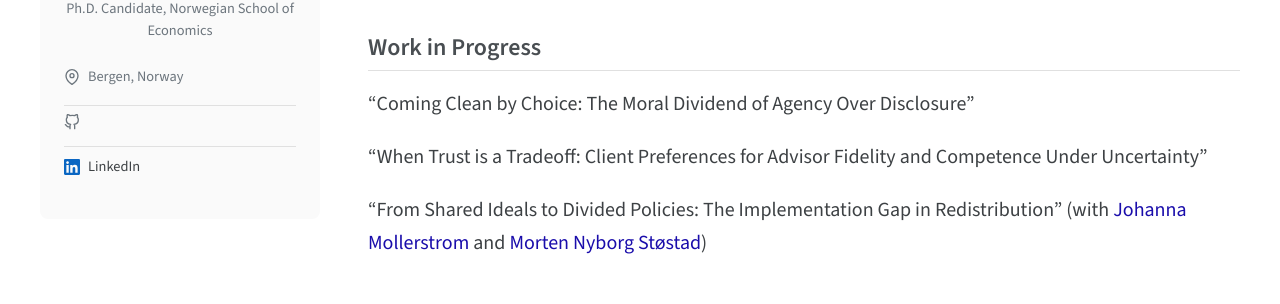
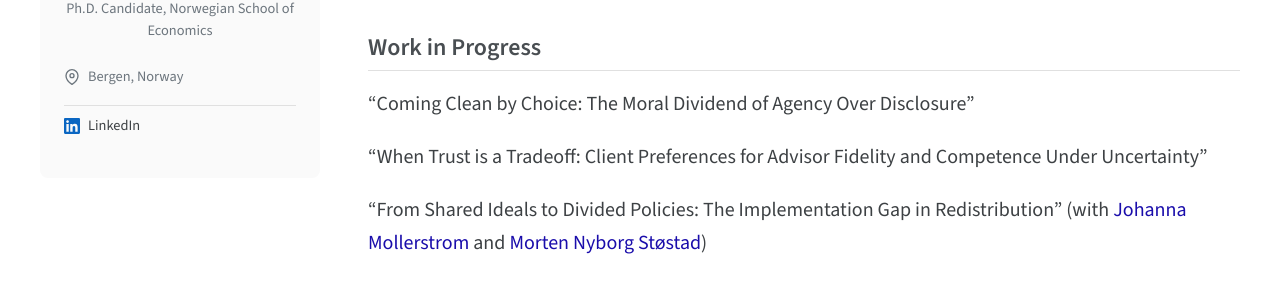
Before and after one commit to barnabas-bakucz/barnabas-bakucz.github.io, a Jekyll site: the page built from index.md, in a window 1280 px wide. Shown: the part 347-651 px from the top of the page. Built offline with Jekyll 4.4.1, drawn with Linux system fonts in a browser that asks for light colours.

Commit message:
update cv

```diff
--- a/_includes/author-profile.html
+++ b/_includes/author-profile.html
@@ -34,24 +34,6 @@
       </svg>
       {{ site.author.location }}
     </li>
-    {% endif %} {% if site.author.github %}
-    <li>
-      <svg
-        xmlns="http://www.w3.org/2000/svg"
-        width="16"
-        height="16"
-        viewBox="0 0 24 24"
-        fill="none"
-        stroke="currentColor"
-        stroke-width="2"
-        stroke-linecap="round"
-        stroke-linejoin="round"
-      >
-        <path
-          d="M9 19c-5 1.5-5-2.5-7-3m14 6v-3.87a3.37 3.37 0 0 0-.94-2.61c3.14-.35 6.44-1.54 6.44-7A5.44 5.44 0 0 0 20 4.77 5.07 5.07 0 0 0 19.91 1S18.73.65 16 2.48a13.38 13.38 0 0 0-7 0C6.27.65 5.09 1 5.09 1A5.07 5.07 0 0 0 5 4.77a5.44 5.44 0 0 0-1.5 3.78c0 5.42 3.3 6.61 6.44 7A3.37 3.37 0 0 0 9 18.13V22"
-        ></path>
-      </svg>
-    </li>
     {% endif %} {% if site.author.linkedin %}
     <li>
       <svg
```
